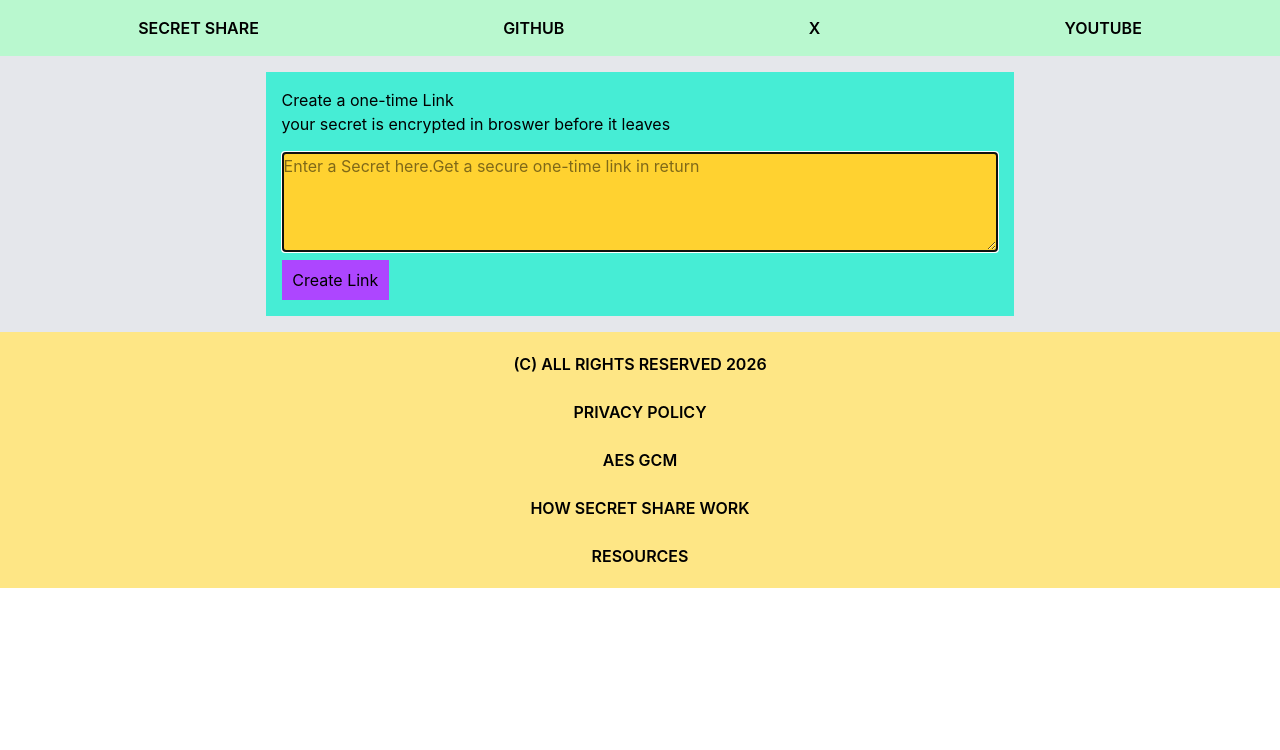
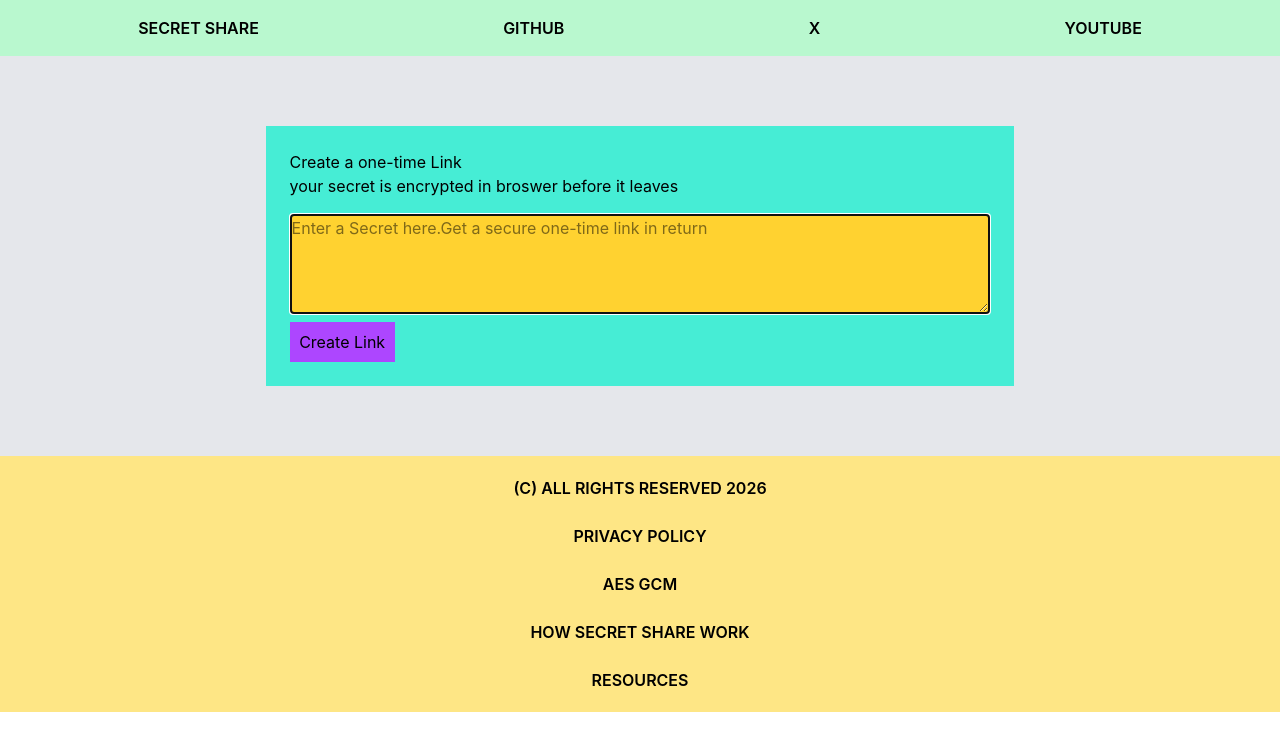
Before and after one commit to DeepakVishwakarma123/secret-share-link, a React (Vite) app in the folder frontend/secret-share-link/: page / in a window 1280 px wide. Shown: the top 750 px of the page. Built offline with nearby package versions, Linux system fonts and the light colour scheme.

Commit message:
updating copy link url to frontend via dynamic segment

```diff
--- a/frontend/secret-share-link/src/components/CreateSecretLink.jsx
+++ b/frontend/secret-share-link/src/components/CreateSecretLink.jsx
@@ -33,7 +33,7 @@ function CreateSecretLink() {
           let data=await response.json()
           let randomLinkId=data["randomLinkId"]
           let secretKeyHashBang="#"+secretKey
-          let url=`http://localhost:4000/secure/getsecret/${randomLinkId}`+secretKeyHashBang
+          let url=`http://localhost:5173/${randomLinkId}`+secretKeyHashBang
           console.log("the url is here now",url);
           SetLink(url)
           console.log("user data is here",data);
@@ -47,8 +47,8 @@ function CreateSecretLink() {
     }
     let memoziedfun=useCallback(CreateLinkSharePassword,[Secret])
     return (
-           <div className="bg-gray-200 p-4 flex justify-center items-center">
-           <div className="bg-teal-300 w-[60%] p-4 grid gap-4">
+           <div className="bg-gray-200 p-4 h-[50vh] flex justify-center items-center">
+           <div className="bg-teal-300 w-[60%] p-6 grid gap-4">
             <div>
             <h2>Create a one-time Link</h2>
             <p>your secret is encrypted in broswer before it leaves</p>
```
